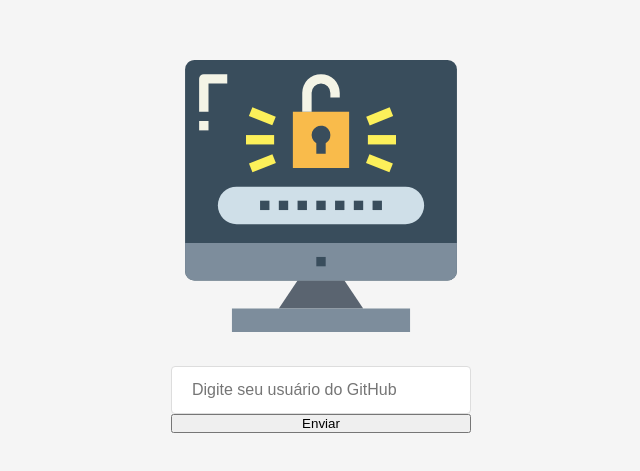
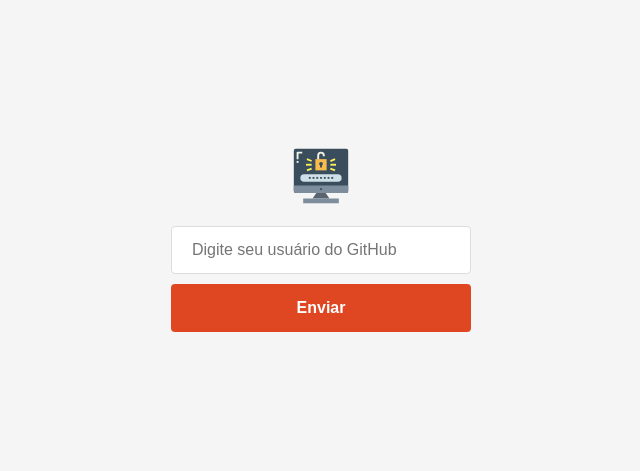
Before and after one commit to PedroSilvaG3FT/react, a React (Create React App) app: page / in a window 1280 px wide. Shown: the part 161-632 px from the top of the page, without its empty margins (319-959 px from the left). Built offline with nearby package versions, Linux system fonts and the light colour scheme.

Commit message:
CSS botao tela de login

```diff
--- a/src/pages/Login.css
+++ b/src/pages/Login.css
@@ -3,6 +3,10 @@
   display: flex;
   justify-content: center; /* Alinha item horizontalmente ao centro */
   align-items: center; /* Alinha item verticalmente ao centro */
+}
+
+img {
+  height: 60px;
 }
 
 .login-container form {
@@ -25,3 +29,15 @@
 .login-container form input ::placeholder {
   color: #999;
 }
+
+.login-container form button {
+  margin-top: 10px;
+  border: 0;
+  border-radius: 4px;
+  height: 48px;
+  font-size: 16px;
+  background: #df4723;
+  font-weight: bold;
+  color: #fff;
+  cursor: pointer;
+}
```
